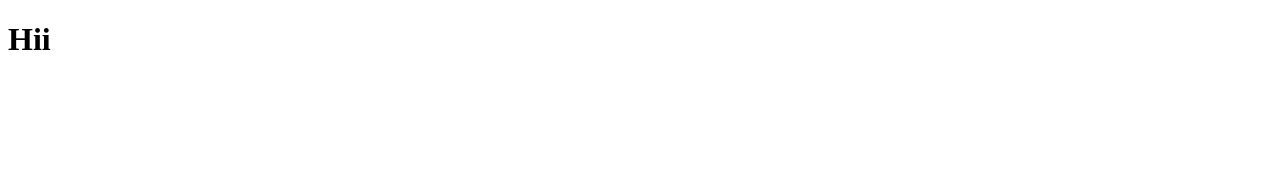
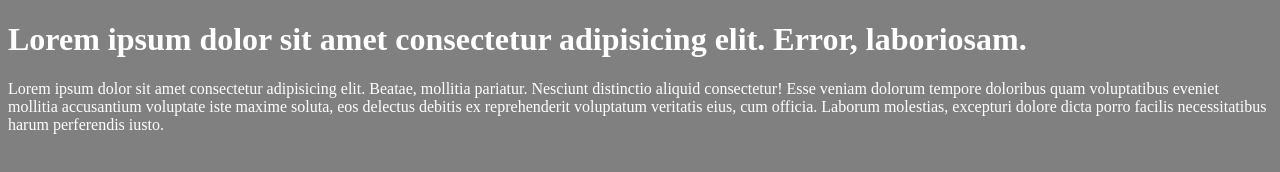
Before and after one commit to Revanthnagelli/Html-Learning-Journey, a plain HTML site: page index.html in a window 1280 px wide. Drawn offline with Linux system fonts and the light colour scheme.

Commit message:
learnt about p tag

```diff
--- a/index.html
+++ b/index.html
@@ -5,7 +5,8 @@
     <meta name="viewport" content="width=device-width, initial-scale=1.0">
     <title>Document</title>
 </head>
-<body>
-    <h1>Hii</h1>
+<body style="background-color: gray; color: white;">
+    <h1>Lorem ipsum dolor sit amet consectetur adipisicing elit. Error, laboriosam.</h1>
+    <p>Lorem ipsum dolor sit amet consectetur adipisicing elit. Beatae, mollitia pariatur. Nesciunt distinctio aliquid consectetur! Esse veniam dolorum tempore doloribus quam voluptatibus eveniet mollitia accusantium voluptate iste maxime soluta, eos delectus debitis ex reprehenderit voluptatum veritatis eius, cum officia. Laborum molestias, excepturi dolore dicta porro facilis necessitatibus harum perferendis iusto.</p>
 </body>
 </html>
```
